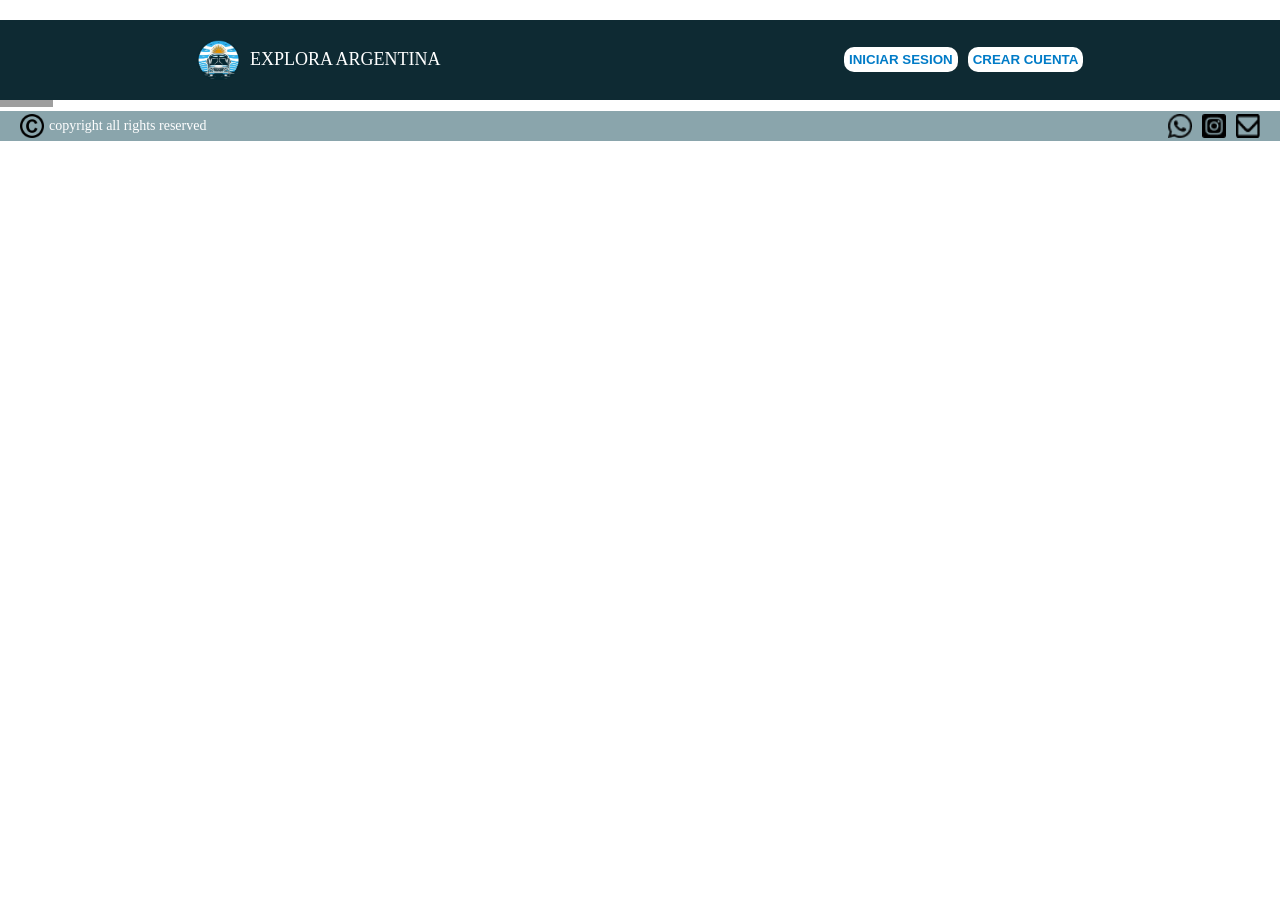
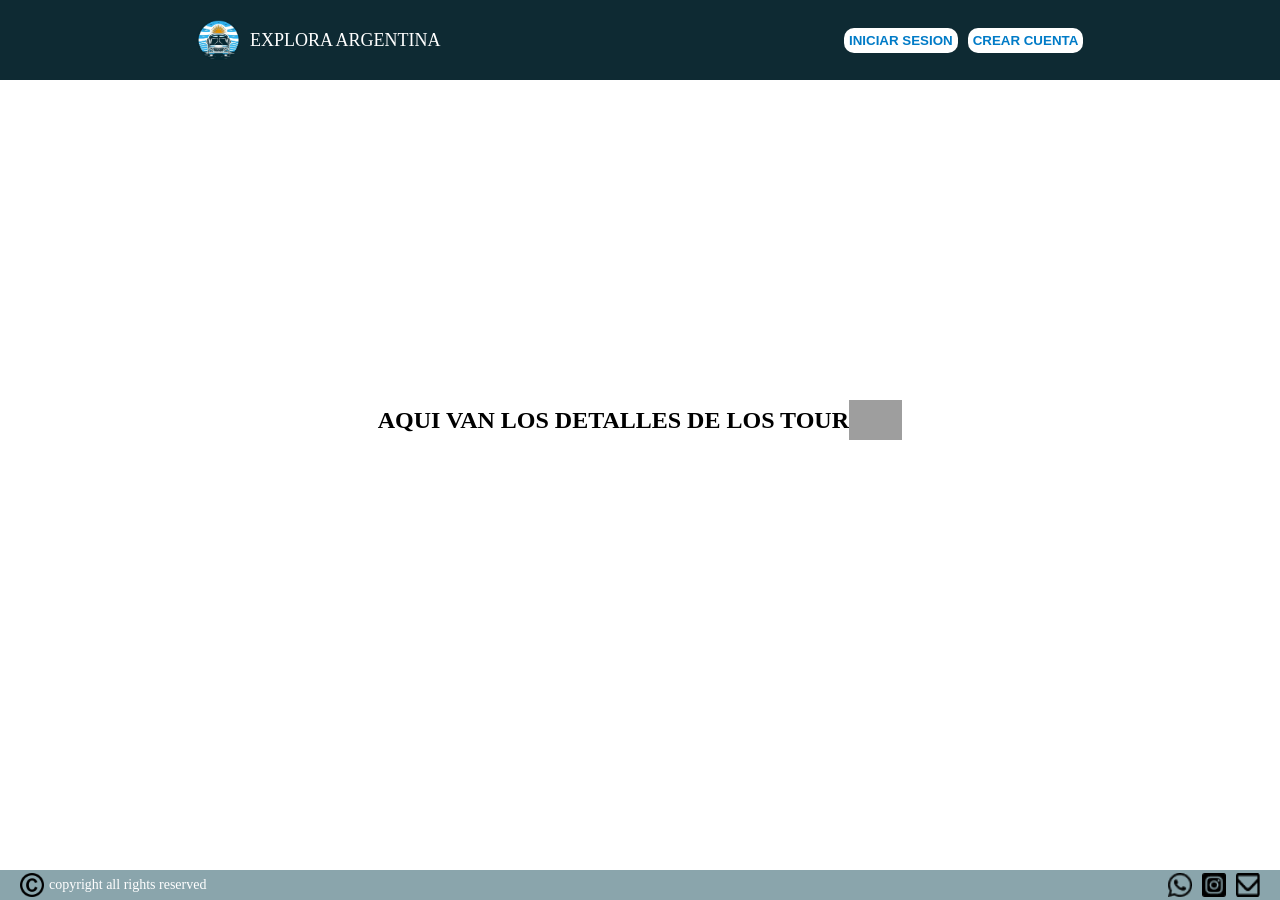
Before and after one commit to Salamie1988/PIG3, a React (Vite) app in the folder PI-G3/: page /detail in a window 1280 px wide. Before the commit the page ends 800 px from the top, so only its background shows below. Built offline with nearby package versions, Linux system fonts and the light colour scheme; grey boxes are pictures that could not be loaded.

Commit message:
creacion de pagina de inicio de sesion (esta oculta), redaccion en readme de una guia sobre el codigo

```diff
--- a/PI-G3/src/App.jsx
+++ b/PI-G3/src/App.jsx
@@ -1,25 +1,22 @@
 import { Route, Routes } from "react-router-dom";
-import Body from  "./Page/Body"
-import Header from "./Components/Header"
-import Footer from "./Components/Footer"
+import Header from "./Components/Header";
+import Footer from "./Components/Footer";
 import Detail from "./Page/Detail";
-
+import Home from "./Page/Home";
+import SessionStart from "./Page/SessionStart";
 
 function App() {
-
-
   return (
-    <>
-  <div>
-  <Header/>
-   <Routes>
-    <Route path="/" element={<Body/>}/>
-    <Route path="/detail" element={<Detail/>}/>
-   </Routes>
-  <Footer/>
-  </div>
-    </>
-  )
+    <div>
+      <Header />
+      <Routes>
+        <Route path="/" element={<Home />} />
+        <Route path="/detail" element={<Detail />} />
+        {/* <Route path="/sessionStart" element={<SessionStart />}/> */}  {/* <= descomentar aca para activar la pagina con el formulario de inicio de sesion */}
+      </Routes>
+      <Footer />
+    </div>
+  );
 }
 
-export default App
+export default App;
--- a/PI-G3/src/Components/Form.jsx
+++ b/PI-G3/src/Components/Form.jsx
@@ -1,5 +1,4 @@
 import React from "react";
-
 import Button from "./Button";
 
 const Form = ({ fields, buttonText, onSubmit }) => {
--- a/PI-G3/src/Components/Header.jsx
+++ b/PI-G3/src/Components/Header.jsx
@@ -1,5 +1,6 @@
 import React from "react";
 import Button from "./Button";
+import { Link } from "react-router-dom"
 
 
 const Header = () => {
@@ -11,8 +12,11 @@ const Header = () => {
       </div>
 
       <div className="container-button">
-       <Button className={"btn-header"}>INICIAR SESION</Button>
+      {/* <Link to="/sessionStart"> DESCOMENTAR para activar la pagina de inicio de sesion, este link activa la funcionalidad del boton iniciar sesion */}
+      <Button className={"btn-header"}>INICIAR SESION</Button>
+       {/* </Link> */}
        <Button className={"btn-header"}>CREAR CUENTA</Button>
+
       </div>
     </div>
   );
--- a/PI-G3/src/Components/utils/routes.js
+++ b/PI-G3/src/Components/utils/routes.js
@@ -1,4 +1,5 @@
 export const routes = {
     body: '/',
-    details:'/detail/'
+    details:'/detail/',
+    sessionstart:'/sessionStart'
 }
--- a/PI-G3/src/Page/Detail.jsx
+++ b/PI-G3/src/Page/Detail.jsx
@@ -2,7 +2,7 @@ import React from 'react'
 
 const Detail = () => {
   return (
-    <div>
+    <div className="container-detail">
         <h2>AQUI VAN LOS DETALLES DE LOS TOUR</h2>
         <img src="/PI-G3/public/img/bariloche fondo.jpeg.jpg" alt="" />
     </div>
--- /dev/null
+++ b/PI-G3/src/Page/SessionStart.jsx
@@ -0,0 +1,30 @@
+import React from 'react'
+import Form from "../Components/Form";
+
+
+const SessionStart = () => {
+    const handleSearchSubmit = (e) => {
+        e.preventDefault();
+        // Crear lógica para manejar la búsqueda
+      };
+
+
+      return (
+    <div className='container-session-start'>
+        <h2>Mi cuenta</h2>
+        <p>¿Ya tienes cuenta? Accede a tu panel de usuario </p>
+        <Form // aca pasamos la primer props que esta en el componente form
+          fields={[
+            { type: "text", placeholder: "Usuario o email" },
+            { type: "text", placeholder: "Contraseña" },
+          ]}
+          buttonText="Buscar" // esta es la segunda props que marca que dira el boton
+          onSubmit={handleSearchSubmit} // tercera props
+        />
+        <p>He olvidado mi contraseña</p>
+        <p>¿No tienes cuenta? Regístrate aquí</p>
+    </div>
+  )
+}
+
+export default SessionStart
--- a/PI-G3/src/index.css
+++ b/PI-G3/src/index.css
@@ -16,6 +16,7 @@ body{
   margin: 0;
   position:fixed;
   gap: 10px;
+
 
 }
 
@@ -56,7 +57,6 @@ img {
 
 /* ----------- ESTILOS SECCION SEARCH ---------- */
 .container-search{
-  margin-top: -15px;
   background-image: url('/public/img/bariloche\ fondo.jpeg.jpg') ;
   background-repeat: no-repeat;
   background-size: cover;
@@ -66,7 +66,7 @@ img {
   align-items: center;
   flex-direction: column;
   gap: 10px;
-  height: 40vh;
+  height: 55vh;
   width: 100%;
 }
 
@@ -80,8 +80,7 @@ img {
 
 .container-search p {
   text-align: center;
-  margin-top: 10vh;
-  Font-size: 1.4em;
+  font-size: x-large;
   font-weight: bold;
 }
 
@@ -234,6 +233,7 @@ input::placeholder{
   background-color: #8AA5AC;
   width: 100%;
   box-sizing: border-box;
+  bottom: 0;
 
 }
 
@@ -264,3 +264,27 @@ input::placeholder{
   height: 24px;
   width: 24px;
 }
+
+
+/*PAGINA DETALLES */
+
+.container-detail{
+  height: 100vh;
+  display: flex;
+  align-items: center;
+  justify-content: center;
+  margin-bottom: 30px; /* Ajusta el margen inferior para evitar la superposición con el footer */
+  padding: 20px; /* Ajuste opcional para el contenido */
+}
+
+/*PAGINA INICIO SESION*/
+.container-session-start{
+  height: 100vh;
+  display: flex;
+  flex-direction: column;
+  align-items: center;
+  justify-content: center;
+
+  margin-bottom: 30px; /* Ajusta el margen inferior para evitar la superposición con el footer */
+  padding: 20px; /* Ajuste opcional para el contenido */
+}
```
Also changed, not shown: PI-G3/src/Page/Home.jsx (renamed from PI-G3/src/Page/Body.jsx, +5 -3 lines), 1 other file (tests, documents, lock files or other folders).
